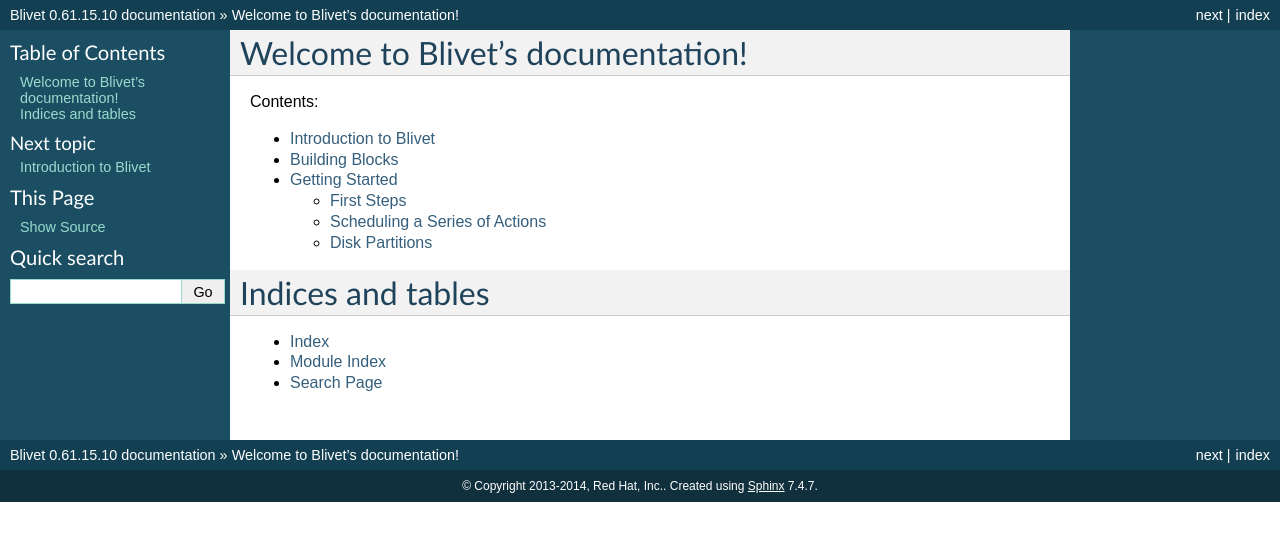
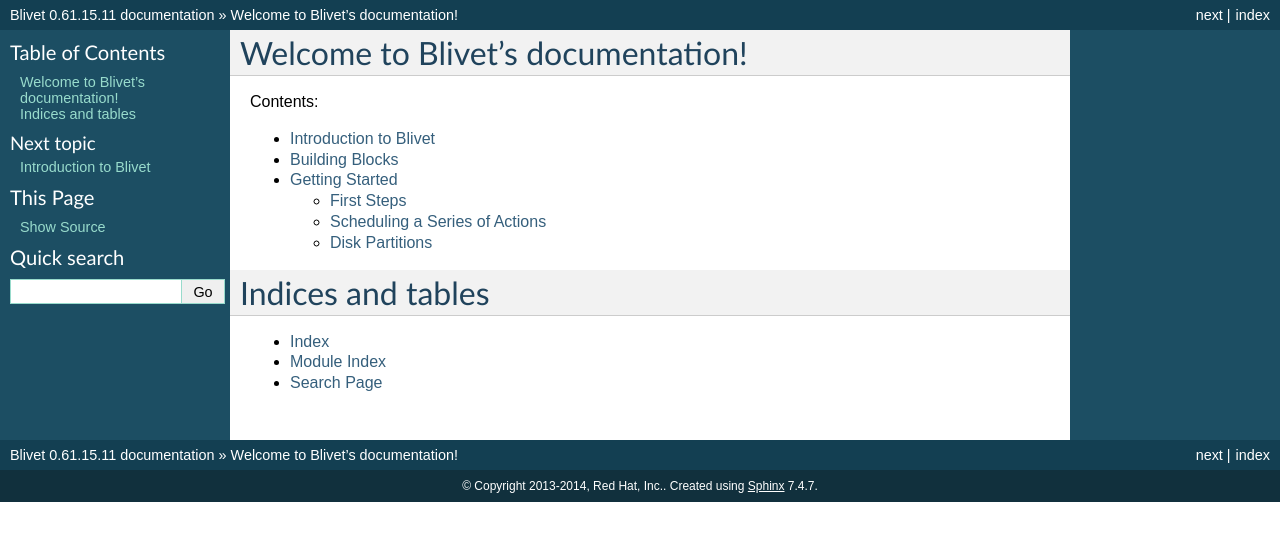
Before and after one commit to storaged-project/blivet, a Sphinx documentation site: the page built from doc/index.rst, in a window 1280 px wide. Shown: the top 549 px of the page. Built offline with Sphinx 7.4.7, drawn with Linux system fonts in a browser that asks for light colours; pages that are not in the unit, such as notebooks, are missing from menus.

Commit message:
New version: 0.61.15.11

```diff
--- a/blivet/__init__.py
+++ b/blivet/__init__.py
@@ -19,7 +19,7 @@
 # Red Hat Author(s): Dave Lehman <dlehman@redhat.com>
 #
 
-__version__ = '0.61.15.10'
+__version__ = '0.61.15.11'
 
 ##
 ## Default stub values for installer-specific stuff that gets set up in
--- a/doc/conf.py
+++ b/doc/conf.py
@@ -48,9 +48,9 @@
 # built documents.
 #
 # The short X.Y version.
-version = '0.61.15.10'
+version = '0.61.15.11'
 # The full version, including alpha/beta/rc tags.
-release = '0.61.15.10'
+release = '0.61.15.11'
 
 # The language for content autogenerated by Sphinx. Refer to documentation
 # for a list of supported languages.
--- a/setup.py
+++ b/setup.py
@@ -2,7 +2,7 @@
 
 from distutils.core import setup
 
-setup(name='blivet', version='0.61.15.10',
+setup(name='blivet', version='0.61.15.11',
       description='Python module for system storage configuration',
       author='David Lehman', author_email='dlehman@redhat.com',
       url='http://fedoraproject.org/wiki/blivet',
```
Also changed, not shown: 2 other files.
